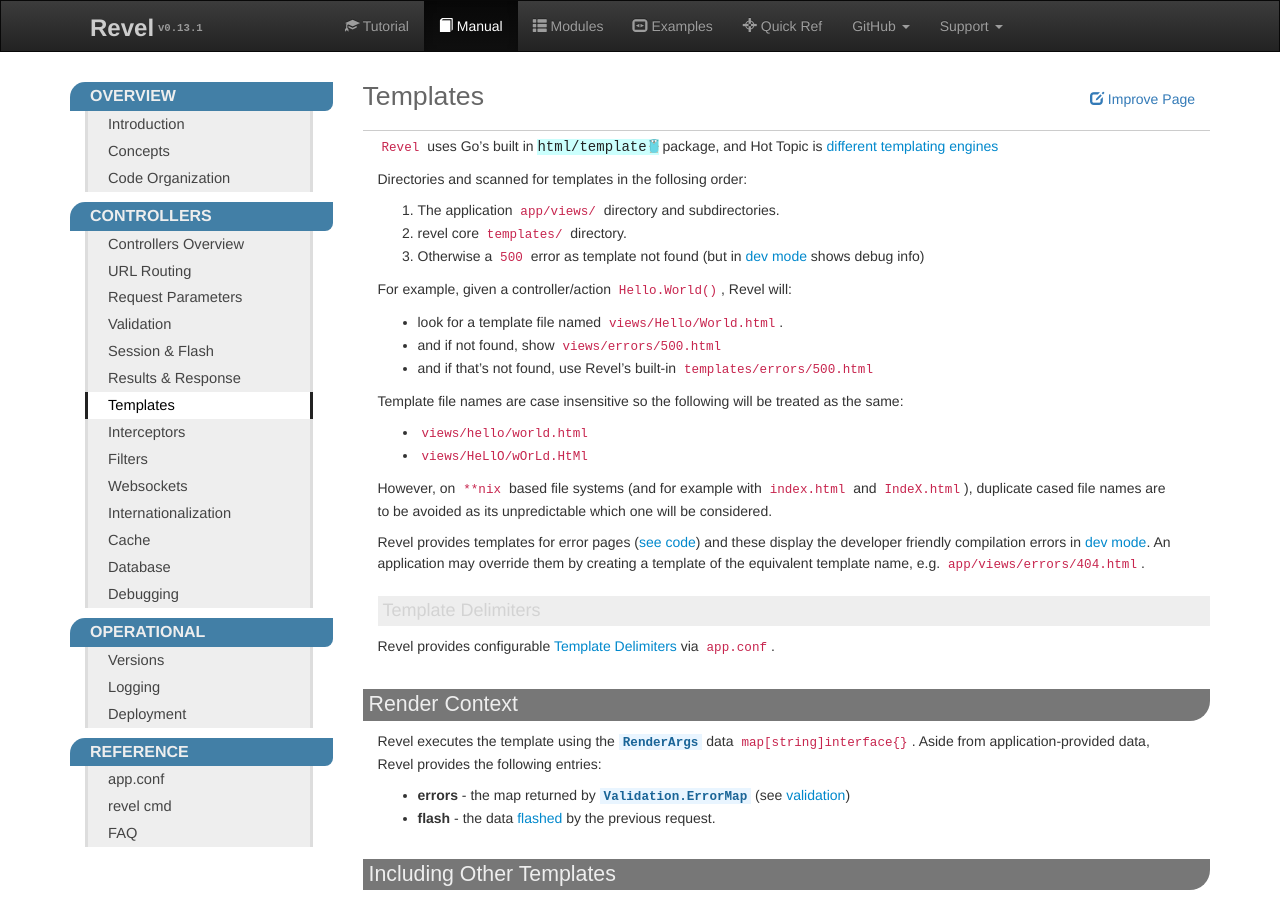
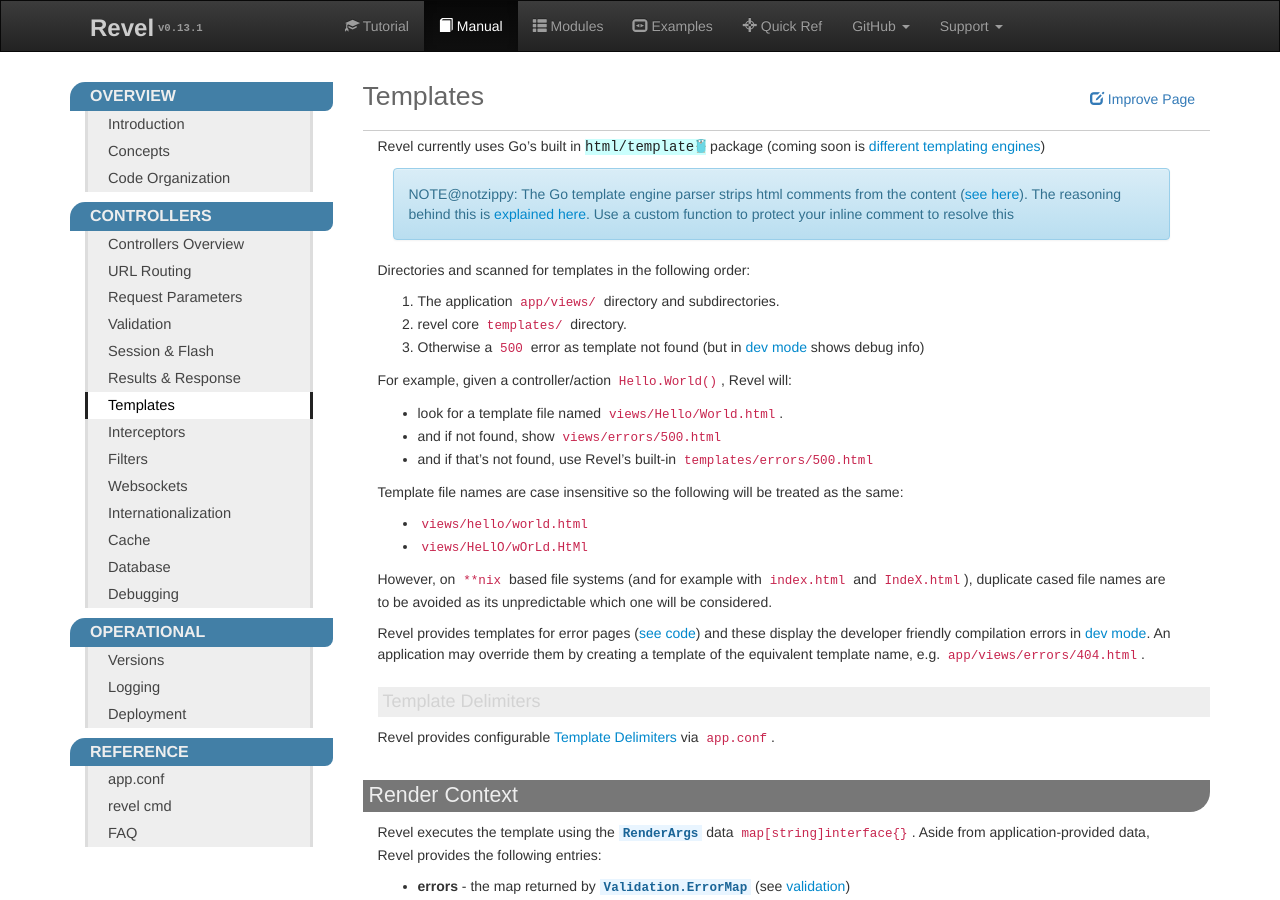
Before and after one commit to revel/revel.github.io, a Jekyll site: the page built from manual/templates.md, in a window 1280 px wide and 900 px high. Built offline with Jekyll 4.4.1, drawn with Linux system fonts in a browser that asks for light colours; nearby versions of some CDN libraries.

Commit message:
template coment

```diff
--- a/manual/templates.md
+++ b/manual/templates.md
@@ -9,12 +9,15 @@ godoc:
     - Template
 ---
 
-`Revel` uses Go's built in [html/template](http://golang.org/pkg/html/template/)
-package, and Hot Topic
-is [different templating engines](https://github.com/revel/revel/projects/1)
+Revel currently uses Go's built in [html/template](http://golang.org/pkg/html/template/)
+package (coming soon is [different templating engines](https://github.com/revel/revel/pull/1136))
 
+<div class="alert alert-info">
+NOTE@notzippy: The Go template engine parser strips html comments from the content (<a href="https://github.com/golang/go/blob/master/src/html/template/html.go#L258">see here</a>).
+The reasoning behind this is <a href="https://groups.google.com/forum/#!msg/golang-nuts/8y6by6SERyU/XQRnbw3aBhwJ">explained here</a>. Use a custom function to protect your inline comment to resolve this
+</div>
 
-Directories and scanned for templates in the follosing order:
+Directories and scanned for templates in the following order:
 
 1. The application `app/views/` directory and subdirectories.
 2. revel core `templates/` directory.
```
Also changed, not shown: manual/results.md (+1 -1 lines).
